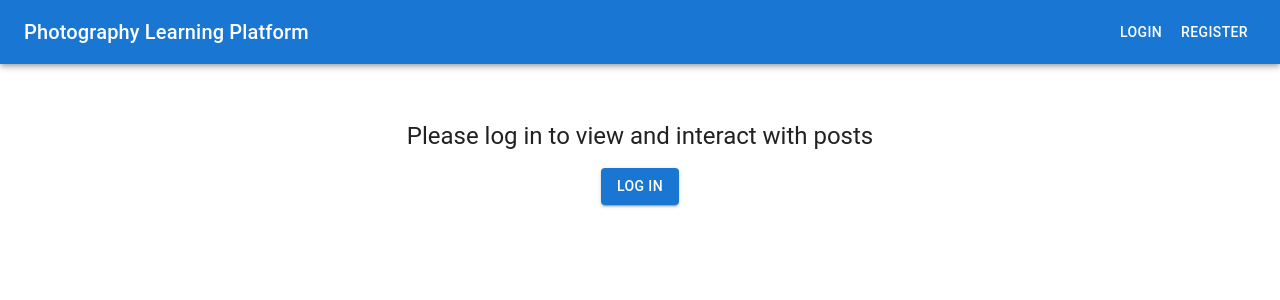
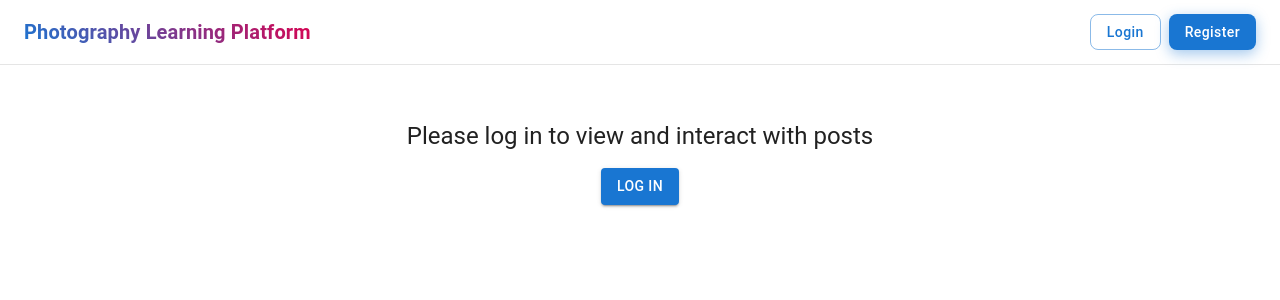
Before and after one commit to DulakshanaMalith/Photography_Learning, a React (Create React App) app in the folder frontend/: page / in a window 1280 px wide. Shown: the top 300 px of the page. Built offline with nearby package versions, Linux system fonts and the light colour scheme.

Commit message:
new-navbar

```diff
--- a/frontend/src/components/Layout.js
+++ b/frontend/src/components/Layout.js
@@ -1,5 +1,22 @@
-import React from 'react';
-import { Box, AppBar, Toolbar, Typography, Button, IconButton, Badge } from '@mui/material';
+import React, { useState, useEffect } from 'react';
+import {
+  Box,
+  AppBar,
+  Toolbar,
+  Typography,
+  Button,
+  IconButton,
+  Badge,
+  Avatar,
+  Menu,
+  MenuItem,
+  Tooltip,
+  useTheme,
+  alpha,
+  Container,
+  Divider,
+  CircularProgress,
+} from '@mui/material';
 import { useNavigate, useLocation } from 'react-router-dom';
 import {
   Home as HomeIcon,
@@ -8,59 +25,231 @@ import {
   Chat as ChatIcon,
   Notifications as NotificationsIcon,
   AccountCircle as AccountCircleIcon,
+  Logout as LogoutIcon,
+  Settings as SettingsIcon,
+  Person as PersonIcon,
 } from '@mui/icons-material';
 import { useAuth } from '../context/AuthContext';
 
 const Layout = ({ children }) => {
   const navigate = useNavigate();
   const location = useLocation();
-  const { user, logout } = useAuth();
+  const { user, isAuthenticated, loading, logout } = useAuth();
+  const theme = useTheme();
+  const [anchorEl, setAnchorEl] = useState(null);
+
+  useEffect(() => {
+    console.log('Layout - Auth State:', {
+      isAuthenticated,
+      loading,
+      hasUser: !!user,
+      currentPath: location.pathname
+    });
+  }, [isAuthenticated, loading, user, location.pathname]);
 
   const menuItems = [
-    { path: '/', icon: <HomeIcon />, label: 'Feed' },
+    { path: '/feed', icon: <HomeIcon />, label: 'Feed' },
     { path: '/photographers', icon: <CameraIcon />, label: 'Photographers' },
     { path: '/learning-plans', icon: <SchoolIcon />, label: 'Learning Plans' },
     { path: '/chat', icon: <ChatIcon />, label: 'Chat' },
     { path: '/notifications', icon: <NotificationsIcon />, label: 'Notifications' },
   ];
 
+  const handleProfileMenuOpen = (event) => {
+    setAnchorEl(event.currentTarget);
+  };
+
+  const handleMenuClose = () => {
+    setAnchorEl(null);
+  };
+
+  const handleLogout = () => {
+    handleMenuClose();
+    logout();
+  };
+
+  // Show loading spinner while authentication state is being determined
+  if (loading) {
+    return (
+      <Box sx={{
+        display: 'flex',
+        justifyContent: 'center',
+        alignItems: 'center',
+        minHeight: '100vh'
+      }}>
+        <CircularProgress />
+      </Box>
+    );
+  }
+
   return (
     <Box sx={{ display: 'flex', flexDirection: 'column', minHeight: '100vh' }}>
-      <AppBar position="static">
-        <Toolbar>
-          <Typography variant="h6" component="div" sx={{ flexGrow: 1 }}>
+      <AppBar
+        position="fixed"
+        sx={{
+          backgroundColor: (theme) => alpha(theme.palette.background.paper, 0.8),
+          backdropFilter: 'blur(8px)',
+          borderBottom: (theme) => `1px solid ${alpha(theme.palette.divider, 0.1)}`,
+          boxShadow: 'none',
+        }}
+      >
+        <Container maxWidth="xl">
+          <Toolbar sx={{ justifyContent: 'space-between', px: { xs: 0 } }}>
+            <Box sx={{ display: 'flex', alignItems: 'center', gap: 2 }}>
+              <Typography
+                variant="h6"
+                component="div"
+                sx={{
+                  fontWeight: 700,
+                  background: (theme) => `linear-gradient(45deg, ${theme.palette.primary.main}, ${theme.palette.secondary.main})`,
+                  WebkitBackgroundClip: 'text',
+                  WebkitTextFillColor: 'transparent',
+                  cursor: 'pointer',
+                }}
+                onClick={() => navigate('/')}
+              >
                 Photography Learning Platform
               </Typography>
-          {user ? (
-            <>
+            </Box>
+
+            {isAuthenticated ? (
+              <Box sx={{ display: 'flex', alignItems: 'center', gap: 1 }}>
                 {menuItems.map((item) => (
+                  <Tooltip key={item.path} title={item.label}>
                     <IconButton
-                  key={item.path}
-                  color={location.pathname === item.path ? 'secondary' : 'inherit'}
                       onClick={() => navigate(item.path)}
+                      sx={{
+                        color: location.pathname === item.path ? 'primary.main' : 'text.secondary',
+                        backgroundColor: location.pathname === item.path
+                          ? (theme) => alpha(theme.palette.primary.main, 0.1)
+                          : 'transparent',
+                        '&:hover': {
+                          backgroundColor: (theme) => alpha(theme.palette.primary.main, 0.1),
+                          transform: 'translateY(-1px)',
+                        },
+                        transition: 'all 0.2s ease',
+                      }}
                     >
                       {item.icon}
                     </IconButton>
+                  </Tooltip>
                 ))}
-              <IconButton color="inherit" onClick={() => navigate('/profile')}>
-                <AccountCircleIcon />
-              </IconButton>
-              <Button color="inherit" onClick={logout}>
-                Logout
-              </Button>
-            </>
+
+                <Box
+                  sx={{
+                    display: 'flex',
+                    alignItems: 'center',
+                    gap: 1.5,
+                    ml: 1,
+                    cursor: 'pointer',
+                    '&:hover': {
+                      backgroundColor: (theme) => alpha(theme.palette.primary.main, 0.1),
+                      borderRadius: 1,
+                    },
+                    p: 1,
+                    transition: 'all 0.2s ease',
+                  }}
+                  onClick={handleProfileMenuOpen}
+                >
+                  <Typography
+                    variant="subtitle1"
+                    sx={{
+                      color: 'text.primary',
+                      fontWeight: 600,
+                      display: { xs: 'none', sm: 'block' },
+                      fontSize: '1rem',
+                      letterSpacing: '0.01em',
+                    }}
+                  >
+                    {user?.name}
+                  </Typography>
+                  <Avatar
+                    src={user?.avatar}
+                    alt={user?.name}
+                    sx={{
+                      width: 36,
+                      height: 36,
+                      border: (theme) => `2px solid ${theme.palette.primary.main}`,
+                    }}
+                  />
+                </Box>
+
+                <Menu
+                  anchorEl={anchorEl}
+                  open={Boolean(anchorEl)}
+                  onClose={handleMenuClose}
+                  PaperProps={{
+                    sx: {
+                      mt: 1.5,
+                      borderRadius: 2,
+                      boxShadow: (theme) => `0 4px 20px ${alpha(theme.palette.common.black, 0.1)}`,
+                    },
+                  }}
+                  transformOrigin={{ horizontal: 'right', vertical: 'top' }}
+                  anchorOrigin={{ horizontal: 'right', vertical: 'bottom' }}
+                >
+                  <Box sx={{ px: 2, py: 1 }}>
+                    <Typography variant="subtitle2" sx={{ fontWeight: 600 }}>
+                      {user?.name}
+                    </Typography>
+                    <Typography variant="caption" color="text.secondary">
+                      {user?.email}
+                    </Typography>
+                  </Box>
+                  <Divider />
+                  <MenuItem onClick={() => { handleMenuClose(); navigate('/profile'); }}>
+                    <PersonIcon sx={{ mr: 1, fontSize: 20 }} /> Profile
+                  </MenuItem>
+                  <MenuItem onClick={() => { handleMenuClose(); navigate('/settings'); }}>
+                    <SettingsIcon sx={{ mr: 1, fontSize: 20 }} /> Settings
+                  </MenuItem>
+                  <Divider />
+                  <MenuItem onClick={handleLogout} sx={{ color: 'error.main' }}>
+                    <LogoutIcon sx={{ mr: 1, fontSize: 20 }} /> Logout
+                  </MenuItem>
+                </Menu>
+              </Box>
             ) : (
-            <>
-              <Button color="inherit" onClick={() => navigate('/login')}>
+              <Box sx={{ display: 'flex', gap: 1 }}>
+                <Button
+                  variant="outlined"
+                  onClick={() => navigate('/login')}
+                  sx={{
+                    borderRadius: 2,
+                    textTransform: 'none',
+                    px: 2,
+                    borderColor: (theme) => alpha(theme.palette.primary.main, 0.5),
+                    color: 'primary.main',
+                    '&:hover': {
+                      borderColor: 'primary.main',
+                      backgroundColor: (theme) => alpha(theme.palette.primary.main, 0.05),
+                    },
+                  }}
+                >
                   Login
                 </Button>
-              <Button color="inherit" onClick={() => navigate('/register')}>
+                <Button
+                  variant="contained"
+                  onClick={() => navigate('/register')}
+                  sx={{
+                    borderRadius: 2,
+                    textTransform: 'none',
+                    px: 2,
+                    boxShadow: (theme) => `0 4px 14px 0 ${alpha(theme.palette.primary.main, 0.4)}`,
+                    '&:hover': {
+                      transform: 'translateY(-1px)',
+                      boxShadow: (theme) => `0 6px 20px 0 ${alpha(theme.palette.primary.main, 0.4)}`,
+                    },
+                  }}
+                >
                   Register
                 </Button>
-            </>
+              </Box>
             )}
           </Toolbar>
+        </Container>
       </AppBar>
+      <Toolbar /> {/* Spacer for fixed AppBar */}
       <Box component="main" sx={{ flexGrow: 1, p: 3 }}>
         {children}
       </Box>
```
Lines whose indentation alone changed are shown as unchanged.
